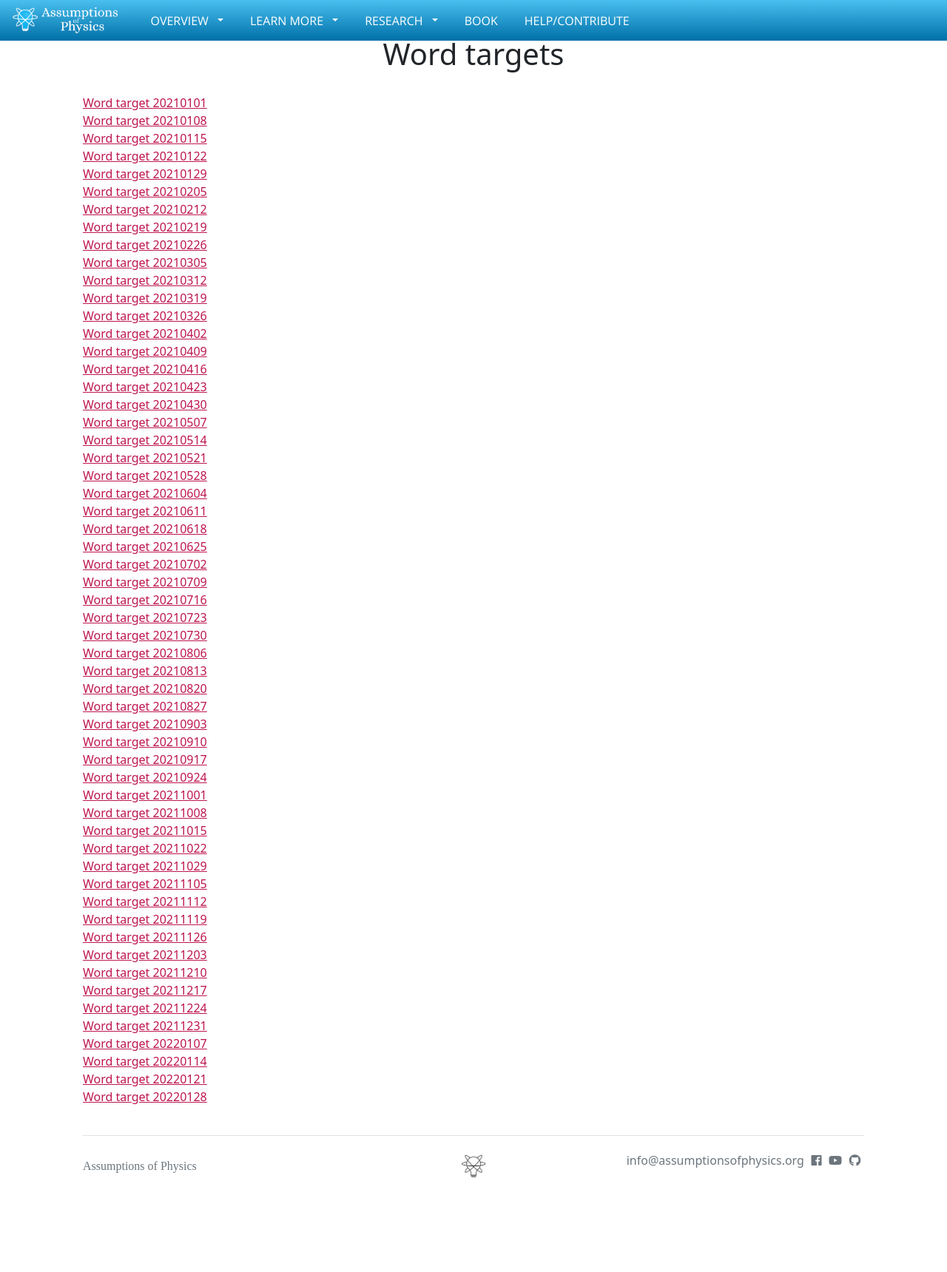
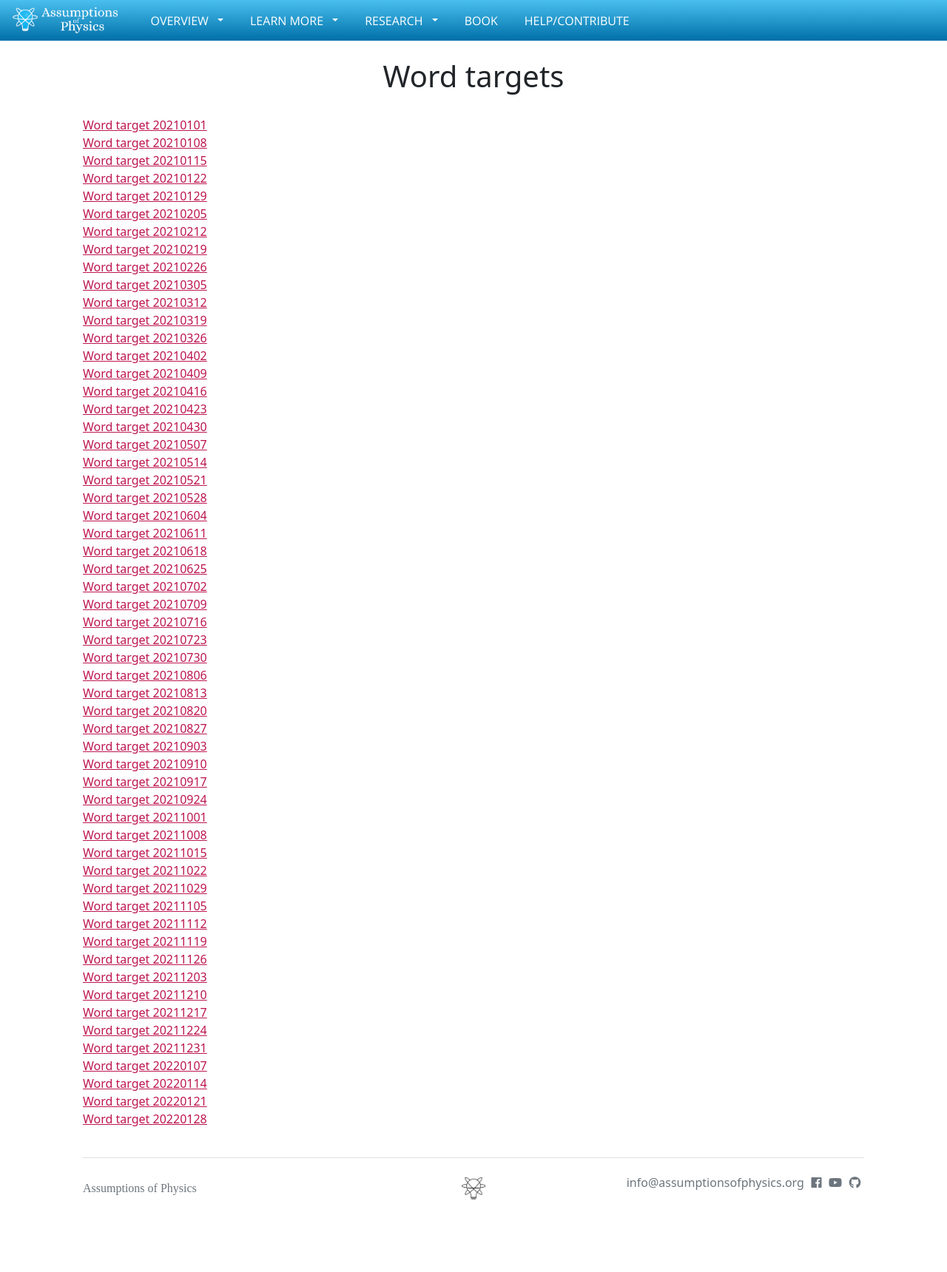
Before and after one commit to assumptionsofphysics/assumptionsofphysics.github.io, a Jekyll site: the page built from wordtarget/index.html, in a window 1280 px wide. Shown: the whole page at 74% size. Built offline with Jekyll 4.4.1, drawn with Linux system fonts in a browser that asks for light colours; nearby versions of some CDN libraries; some web fonts are replaced; before the commit the page ends 1690 px from its top, so only the background shows below that.

Commit message:
Fixed simple formatting for word targets

```diff
--- a/wordtarget/index.html
+++ b/wordtarget/index.html
@@ -4,7 +4,7 @@
 ---
 <div class="container">
     <div class="row section topspace">
-        <h1 style="text-align: center; margin-bottom: 30px; margin-top: -30px">Word targets</h1>
+        <h1 style="text-align: center; margin-bottom: 30px;">Word targets</h1>
         <div class="col-md-12">
             {% for file in site.static_files %}
   {% assign pageurl = page.url | replace: 'index.html', '' %}
--- a/wordtarget/word-target.html
+++ b/wordtarget/word-target.html
@@ -4,12 +4,12 @@
 ---
 <div class="container">
     <div class="row section topspace">
-        <h1 id="wordTargetTitle" style="text-align: center; margin-bottom: 30px; margin-top: -30px">Word target 20201015</h1>
+        <h1 id="wordTargetTitle" style="text-align: center; margin-bottom: 30px;">Word target 20201015</h1>
         <div class="col-md-6">
             <img id="wordTargetImage" style="width: 100%" alt="Word target">
             <p/>
             <div class="panel panel-default">
-                <div class="panel-heading"><h1 class="panel-title"><i class="fas fa-copy"></i>&nbsp; Rules</h1></div>
+                <div class="panel-heading"><h1 class="panel-title" style="font-size: 32px"><i class="fas fa-copy"></i>&nbsp; Rules</h1></div>
                 <div class="panel-body">
                     <p>Form a chain jumping through all the words in the target, starting from the arrow and ending at the center, by following these rules:</p>
                     <ol>
@@ -29,7 +29,7 @@
         </script>
         <div class="col-md-6">
             <div class="panel panel-default">
-                <div class="panel-heading"><h1 class="panel-title"><i class="far fa-lightbulb"></i>&nbsp; Solution <a onclick="loadSolution()" style="color: #bd1550">(Show)</a></h1></div>
+                <div class="panel-heading"><h1 class="panel-title" style="font-size: 32px"><i class="far fa-lightbulb"></i>&nbsp; Solution <a onclick="loadSolution()" style="color: #bd1550">(Show)</a></h1></div>
                 <div class="panel-body" id="solution">
 <script>
 
```
